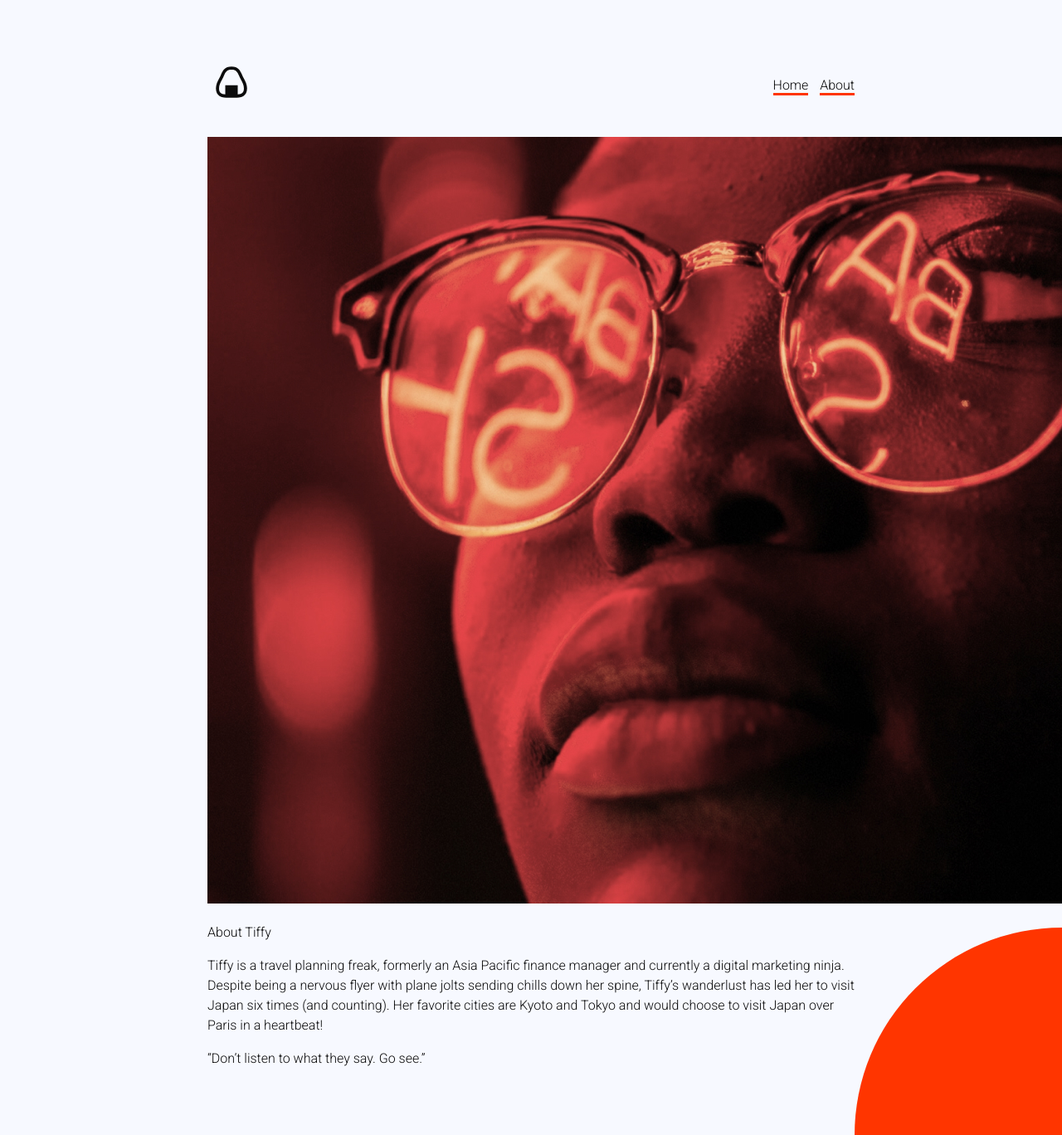
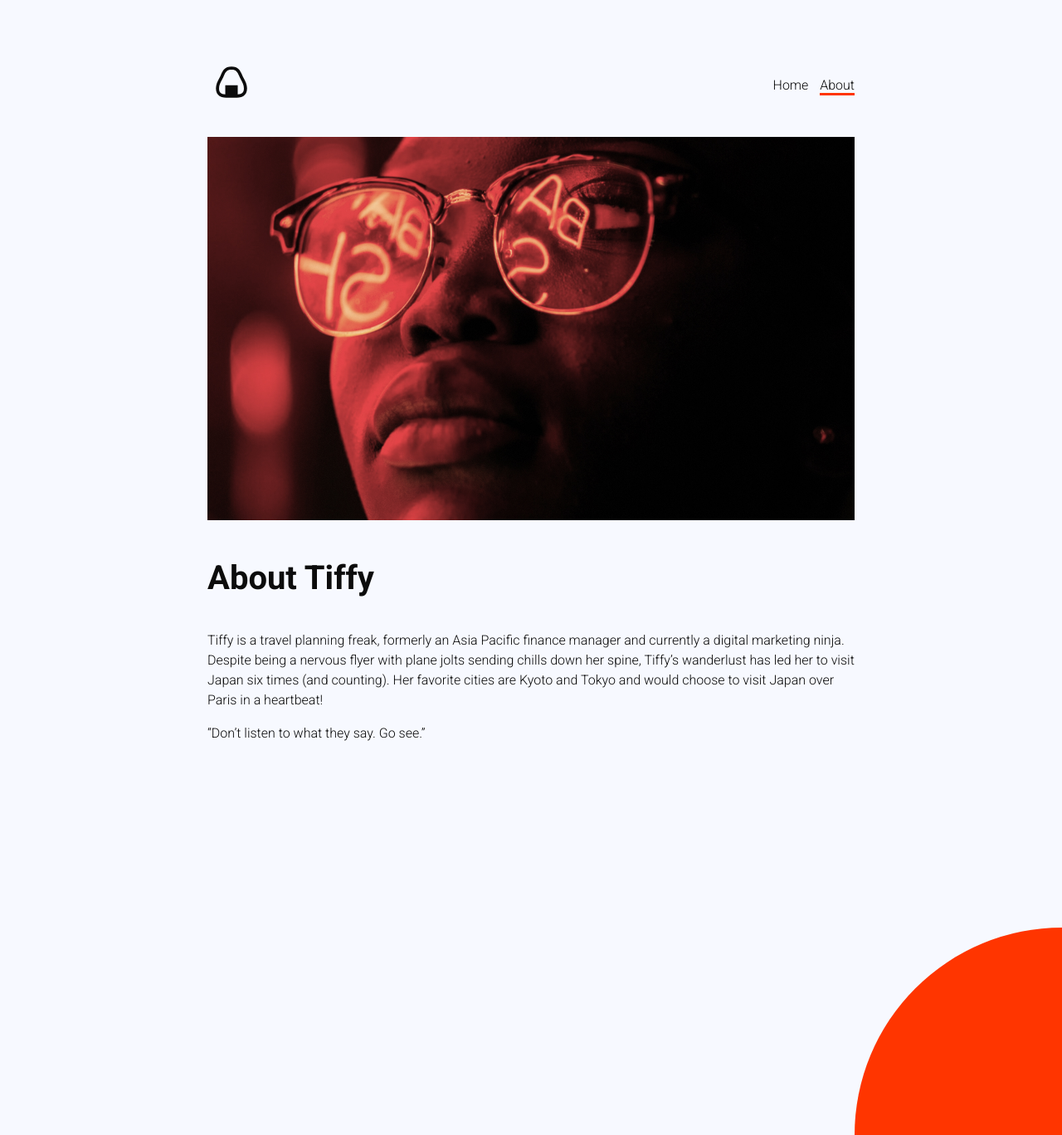
Before and after one commit to AndyCatch/anightinjapan, a Jekyll site: the page built from about.markdown, in a window 1280 px wide and 1368 px high. Shown: the whole window at 83% size. Built offline with Jekyll 4.4.1, drawn with Linux system fonts in a browser that asks for light colours.

Commit message:
About page tweaks

```diff
--- a/_includes/header.html
+++ b/_includes/header.html
@@ -1,7 +1,7 @@
 <header>
     <a href="/"><img src="/assets/images/logo.svg" alt="A Night in Japan"></a>
     <nav>
-        <a href="/">Home</a>
-        <a href="/about">About</a>
+        <a href="/" {% if page.url == "/" %} class="selected" {% endif %}>Home</a>
+        <a href="/about/" {% if page.url == "/about/" %} class="selected" {% endif %}>About</a>
     </nav>
 </header>
--- a/about.markdown
+++ b/about.markdown
@@ -6,7 +6,7 @@
 
 ![about.jpg](/uploads/about.jpg)
 
-About Tiffy
+## About Tiffy
 
 Tiffy is a travel planning freak, formerly an Asia Pacific finance manager and currently a digital marketing ninja. Despite being a nervous flyer with plane jolts sending chills down her spine, Tiffy’s wanderlust has led her to visit Japan six times (and counting). Her favorite cities are Kyoto and Tokyo and would choose to visit Japan over Paris in a heartbeat!
 
--- a/assets/css/app.scss
+++ b/assets/css/app.scss
@@ -49,7 +49,16 @@
   margin: 40px 0 0 0;
 }
 
-nav a,
+nav a {
+  color: $black;
+  text-decoration: none;
+}
+
+img {
+  max-width: 780px;
+}
+
+nav a.selected,
 p a {
   color: $black;
   text-decoration: none;
```
